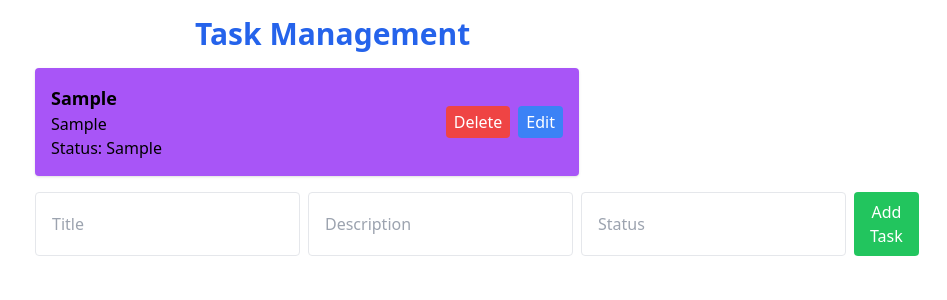
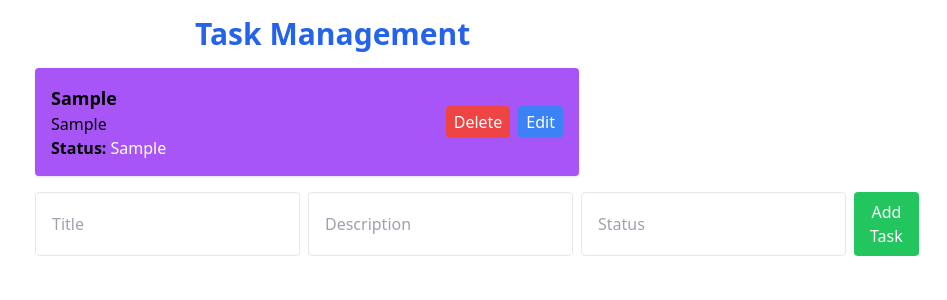
Before and after one commit to dinkleva/stamurai-project, a Next.js app: page /mypage in a window 1280 px wide. Both pictures are taken after typing "Sample", "Sample", "Sample" into the empty fields and a click on the button "Add Task". Shown: the top 300 px of the page, without its empty margins (333-1280 px from the left). Built offline with nearby package versions, Linux system fonts and the light colour scheme.

Commit message:
Adding Comments

```diff
--- a/pages/mypage.tsx
+++ b/pages/mypage.tsx
@@ -3,39 +3,51 @@ import { observer } from 'mobx-react-lite';
 import { types, onSnapshot, applySnapshot } from 'mobx-state-tree';
 import '../styles/tailwind.css';
 
+// Defining the Task type
 type Task = {
   title: string;
   description: string;
   status: string;
 };
 
+// Defining the Task model
 const TaskModel = types.model('Task', {
   title: types.string,
   description: types.string,
   status: types.string,
 });
 
+// Defining the TaskStore model
 const TaskStore = types
   .model('TaskStore', {
     tasks: types.array(TaskModel),
   })
   .actions(self => ({
+    // Action for adding a new task
     addTask(task: Task) {
       self.tasks.push(task);
     },
+    // Action for editing an existing task
     editTask(index: number, updatedTask: Task) {
       self.tasks[index] = updatedTask;
     },
+
+    // Action for deleting a task
     deleteTask(index: number) {
       self.tasks.splice(index, 1);
     },
+
+    // Action for clearing all tasks
     clearTasks() {
       self.tasks.clear();
     },
   }));
 
+
+// Creating an instance of TaskStore
 const taskStore = TaskStore.create({ tasks: [] });
 
+// Main component
 function Home() {
   const [newTask, setNewTask] = useState<Task>({
     title: '',
@@ -49,6 +61,8 @@ function Home() {
     if (storedTasks) {
       applySnapshot(taskStore.tasks, JSON.parse(storedTasks));
     }
+
+    // Applying the stored snapshot to the taskStore
     onSnapshot(taskStore.tasks, snapshot => {
       localStorage.setItem('tasks', JSON.stringify(snapshot));
     });
@@ -60,16 +74,19 @@ function Home() {
       newTask.description.trim() !== '' &&
       newTask.status.trim() !== ''
     ) {
+      // Adding the new task to the taskStore
       taskStore.addTask(newTask);
       setNewTask({ title: '', description: '', status: '' });
     }
   };
 
   const editTask = (index: number, updatedTask: Task) => {
+    // Editing the task at specified index
     taskStore.editTask(index, updatedTask);
   };
 
   const deleteTask = (index: number) => {
+    // Deleting the task at specified index
     taskStore.deleteTask(index);
   };
 
@@ -87,7 +104,7 @@ function Home() {
             <div>
               <h3 className="text-lg font-bold">{task.title}</h3>
               <p>{task.description}</p>
-              <p>Status: {task.status}</p>
+              <p className='font-bold'>Status: <span className='text-white font-normal'>{task.status}</span></p>
             </div>
             <div>
               <button
```
